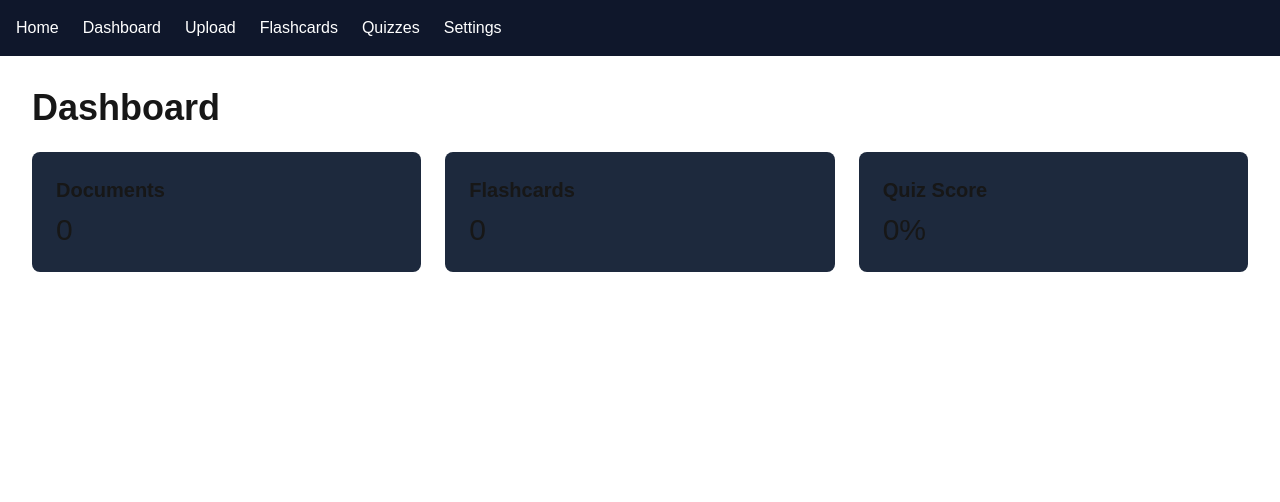
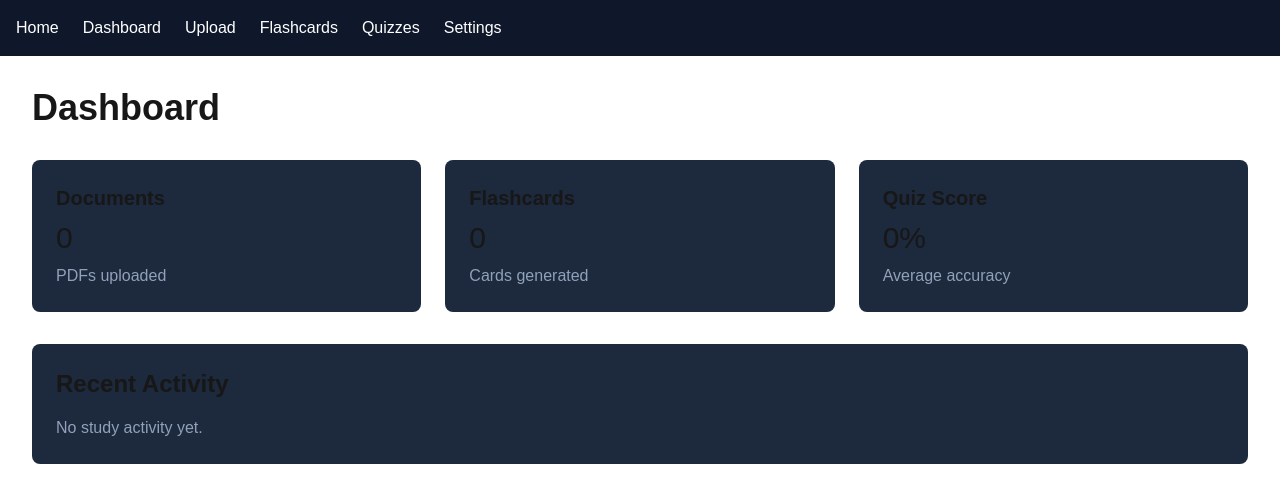
Before and after one commit to Boyleon69/smart-study-copilot, a Next.js app: page /dashboard in a window 1280 px wide. Shown: the top 502 px of the page. Built offline with nearby package versions, Linux system fonts and the light colour scheme.

Commit message:
Installed PDF.js

```diff
--- a/app/dashboard/page.tsx
+++ b/app/dashboard/page.tsx
@@ -1,7 +1,7 @@
 export default function Dashboard() {
   return (
     <main className="p-8">
-      <h1 className="text-4xl font-bold mb-6">
+      <h1 className="text-4xl font-bold mb-8">
         Dashboard
       </h1>
 
@@ -11,6 +11,9 @@ export default function Dashboard() {
             Documents
           </h2>
           <p className="text-3xl mt-2">0</p>
+          <p className="text-slate-400 mt-2">
+            PDFs uploaded
+          </p>
         </div>
 
         <div className="bg-slate-800 p-6 rounded-lg">
@@ -18,6 +21,9 @@ export default function Dashboard() {
             Flashcards
           </h2>
           <p className="text-3xl mt-2">0</p>
+          <p className="text-slate-400 mt-2">
+            Cards generated
+          </p>
         </div>
 
         <div className="bg-slate-800 p-6 rounded-lg">
@@ -25,9 +31,21 @@ export default function Dashboard() {
             Quiz Score
           </h2>
           <p className="text-3xl mt-2">0%</p>
+          <p className="text-slate-400 mt-2">
+            Average accuracy
+          </p>
         </div>
+      </div>
+
+      <div className="mt-8 bg-slate-800 p-6 rounded-lg">
+        <h2 className="text-2xl font-semibold mb-4">
+          Recent Activity
+        </h2>
+
+        <p className="text-slate-400">
+          No study activity yet.
+        </p>
       </div>
     </main>
   );
 }
-``
--- a/app/upload/page.tsx
+++ b/app/upload/page.tsx
@@ -0,0 +1,35 @@
+"use client";
+
+import { useState } from "react";
+
+export default function UploadPage() {
+  const [fileName, setFileName] = useState("");
+
+  return (
+    <main className="p-8">
+      <h1 className="text-4xl font-bold mb-6">
+        Upload Study Material
+      </h1>
+
+      <div className="bg-slate-800 p-8 rounded-lg max-w-xl">
+        <input
+          type="file"
+          accept=".pdf"
+          onChange={(e) => {
+            const file = e.target.files?.[0];
+
+            if (file) {
+              setFileName(file.name);
+            }
+          }}
+        />
+
+        {fileName && (
+          <p className="mt-4">
+            Selected File: {fileName}
+          </p>
+        )}
+      </div>
+    </main>
+  );
+}
--- a/package.json
+++ b/package.json
@@ -10,6 +10,7 @@
   },
   "dependencies": {
     "next": "16.3.2",
+    "pdfjs-dist": "^6.2.108",
     "react": "19.2.8",
     "react-dom": "19.2.8"
   },
```
Also changed, not shown: 1 other file (tests, documents, lock files or other folders).
